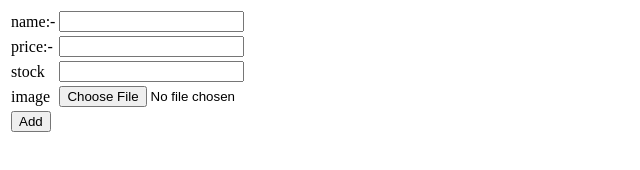
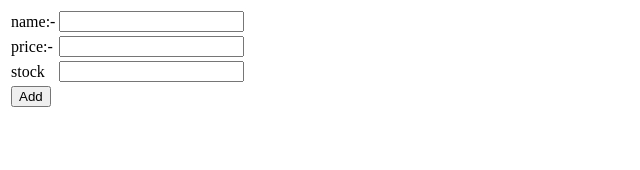
Before and after one commit to parthnariya/parthnariya.github.io, a plain HTML site: page addNew.html in a window 1280 px wide. Shown: the whole page, without its empty margins (0-640 px from the left). Drawn offline with Linux system fonts and the light colour scheme.

Commit message:
Update addNew.html

```diff
--- a/addNew.html
+++ b/addNew.html
@@ -19,10 +19,6 @@
                         <td>stock</td>
                         <td><input type="number" name="stock"></td>
                     </tr>
-                    <tr>
-                        <td>image</td>
-                        <td><input type="file" name="itemImg"/></td>
-                    </tr>
                 </tbody>
                 <tr>
                     <td colspan="4" align="left">
```
